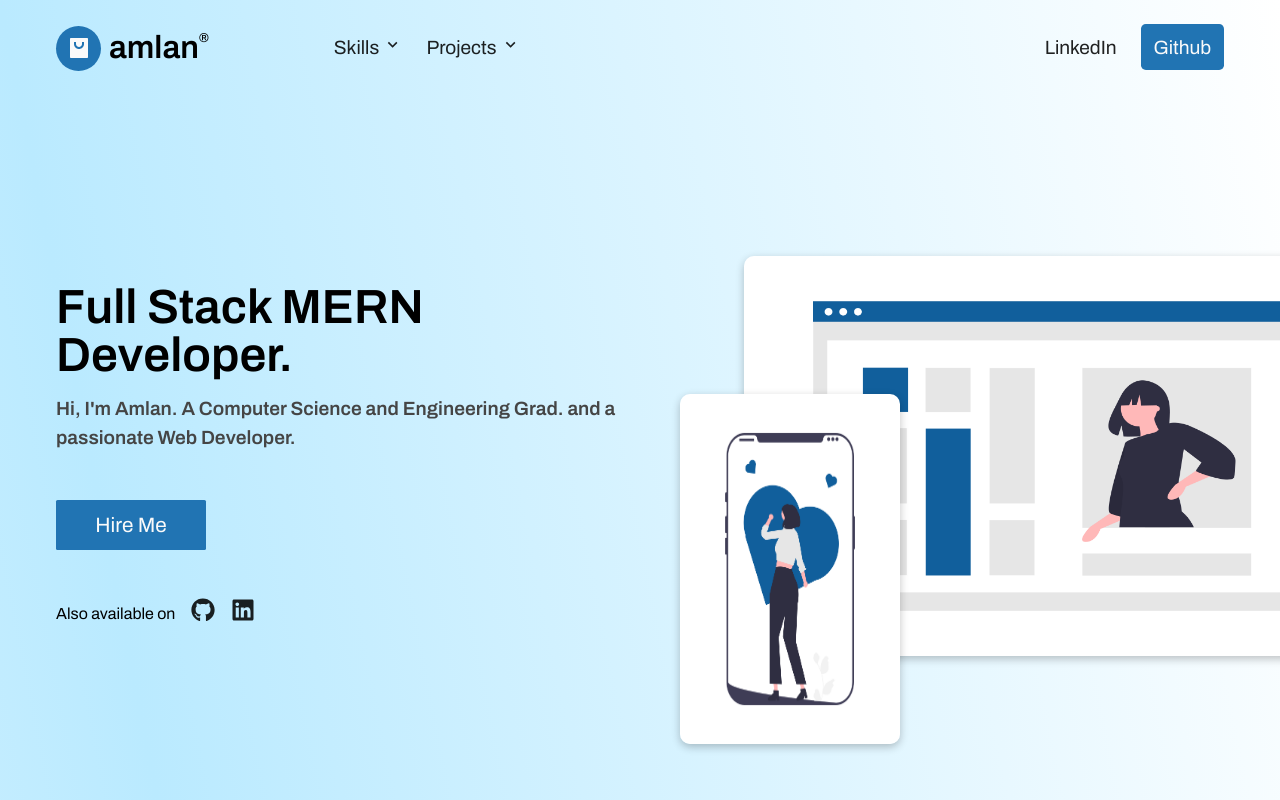
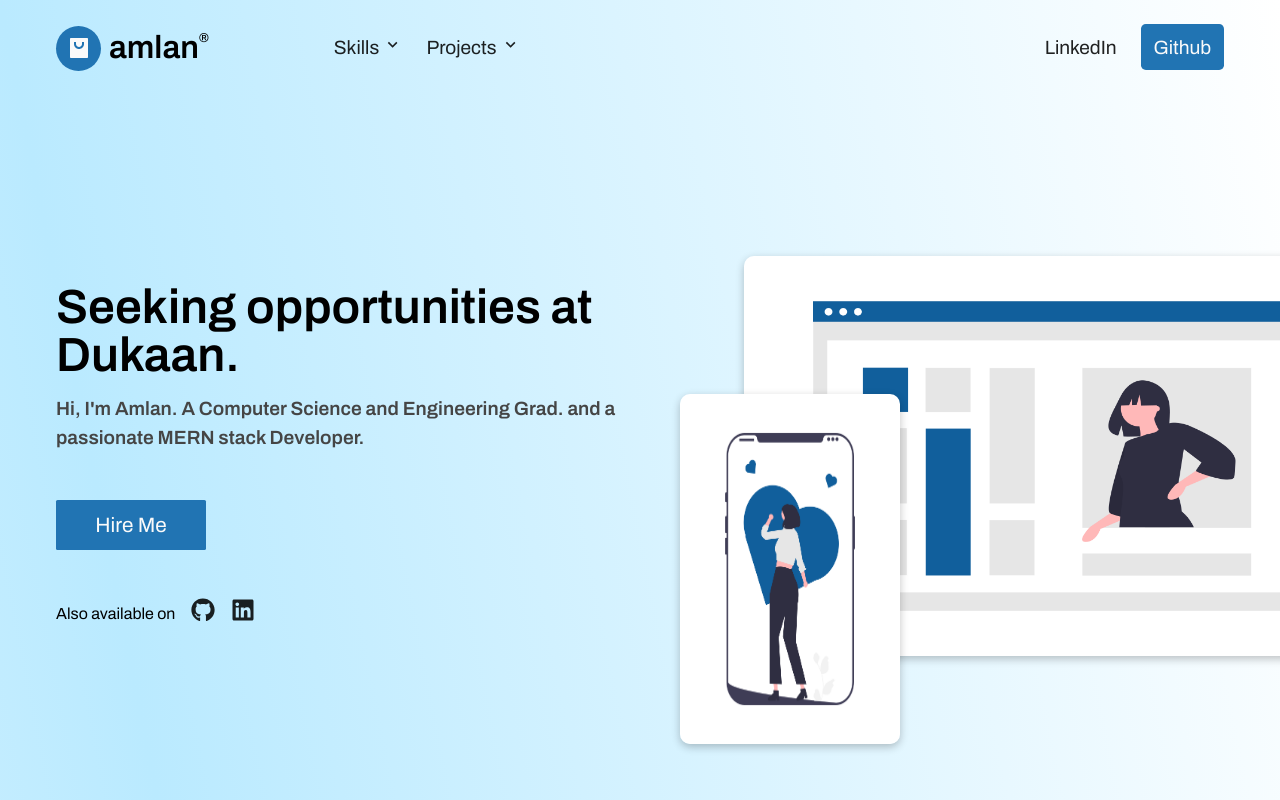
Before and after one commit to amlan-xyz/dukaan-resume, a React (Create React App) app in the folder client/: page / in a window 1280 px wide. Shown: the top 800 px of the page. Built offline with nearby package versions, Linux system fonts and the light colour scheme.

Commit message:
fix: rephrased hero tag

```diff
--- a/client/src/components/Hero/Hero.jsx
+++ b/client/src/components/Hero/Hero.jsx
@@ -4,10 +4,10 @@
   return (
     <div className="hero container">
       <div className="hero__content">
-        <h1>Full Stack MERN Developer.</h1>
+        <h1>Seeking opportunities at Dukaan.</h1>
         <p>
           Hi, I'm Amlan. A Computer Science and Engineering Grad. and a
-          passionate Web Developer.
+          passionate MERN stack Developer.
         </p>
         <a className="hero__btn" href="mailto:heyamlan19@gmail.com">
           Hire Me
```
